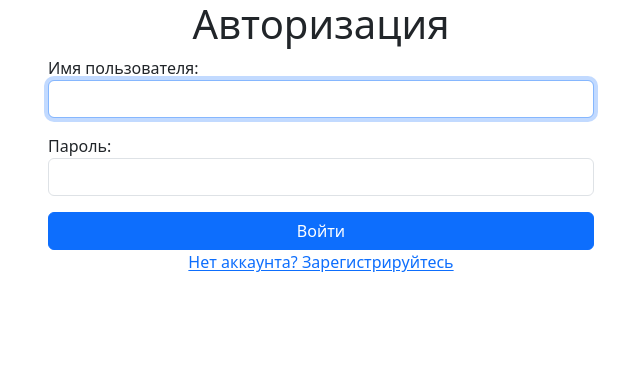
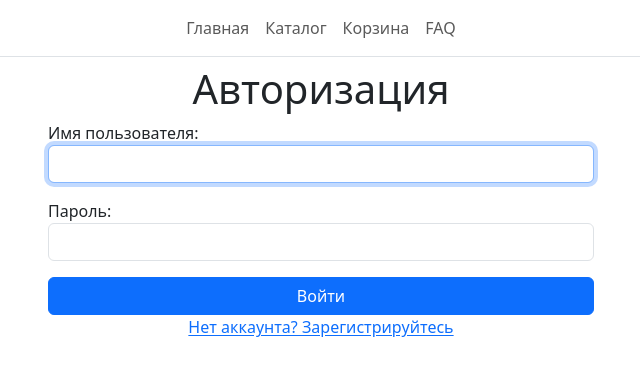
Before and after one commit to ArkadiyGenij/TuneHub, a Django app: page /login in a window 1280 px wide. Shown: the top 376 px of the page, without its empty margins (319-959 px from the left). Run offline with Django 5.2, Linux system fonts and the light colour scheme; some libraries are stand-ins or nearby versions.

Commit message:
Небольшие изменения UI

```diff
--- /dev/null
+++ b/static/css/style.css
@@ -0,0 +1,21 @@
+.navbar-nav .nav-link {
+    position: relative;
+    text-decoration: none;
+    transition: color 0.3s ease-in-out;
+}
+
+.navbar-nav .nav-link:not(.dropdown-toggle)::after {
+    content: "";
+    position: absolute;
+    left: 50%;
+    bottom: 0;
+    width: 0;
+    height: 2px;
+    background-color: #007bff;
+    transition: width 0.3s ease-in-out, left 0.3s ease-in-out;
+}
+
+.navbar-nav .nav-link:not(.dropdown-toggle):hover::after {
+    width: 100%;
+    left: 0;
+}
--- a/templates/base.html
+++ b/templates/base.html
@@ -7,10 +7,14 @@
     <meta charset="UTF-8">
     <title> {{ title }}</title>
     <link rel="stylesheet" href="{% static 'css/bootstrap.min.css' %}">
+    <link rel="stylesheet" href="{% static 'css/style.css' %}">
+    <link rel="icon" type="image/x-icon" href="{% static 'img/favicon.png' %}">
 </head>
 <body>
+{% include 'includes/header.html' %}
 {% block content %}
 
 {% endblock %}
+<script src="{% static 'js/bootstrap.bundle.min.js' %}"></script>
 </body>
 </html>
--- /dev/null
+++ b/templates/includes/header.html
@@ -0,0 +1,25 @@
+<nav class="navbar navbar-expand-lg border-bottom">
+    <div class="container">
+        <button class="navbar-toggler" type="button" data-bs-toggle="collapse" data-bs-target="#navbarNav"
+                aria-controls="navbarNav" aria-expanded="false" aria-label="Toggle navigation">
+            <span class="navbar-toggler-icon"></span>
+        </button>
+        <div class="collapse navbar-collapse justify-content-center" id="navbarNav">
+            <ul class="navbar-nav">
+                <li class="nav-item">
+                    <a class="nav-link" aria-current="page" href="#">Главная</a>
+                </li>
+                <li class="nav-item">
+                    <a class="nav-link" href="#">Каталог</a>
+                </li>
+                <li class="nav-item">
+                    <a href="" class="nav-link">Корзина</a>
+                </li>
+                <li class="nav-item">
+                    <a href="" class="nav-link">FAQ</a>
+                </li>
+            </ul>
+        </div>
+
+    </div>
+</nav>
--- a/users/templates/users/login.html
+++ b/users/templates/users/login.html
@@ -3,7 +3,7 @@
 {% block content %}
     <div class="container justify-content-center align-items-center">
         <div class="row">
-            <div class="col-12 col-md-6 offset-md-3 text-center">
+            <div class="col-12 col-md-6 offset-md-3 text-center mt-2">
                 <h1>Авторизация</h1>
                 <form method="post" class="text-start">
                     {% csrf_token %}
```
Also changed, not shown: static/img/favicon.png (added).
